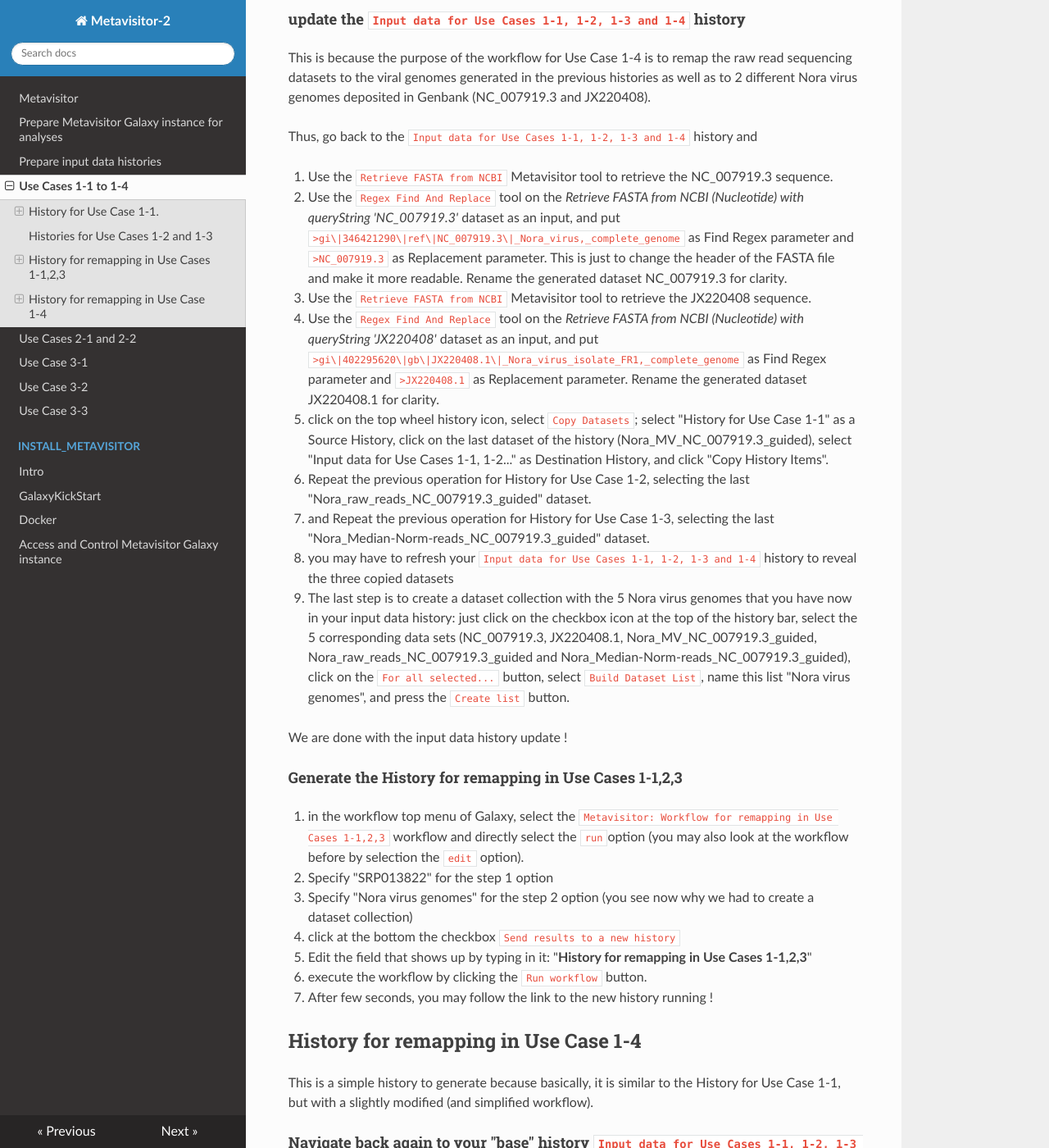
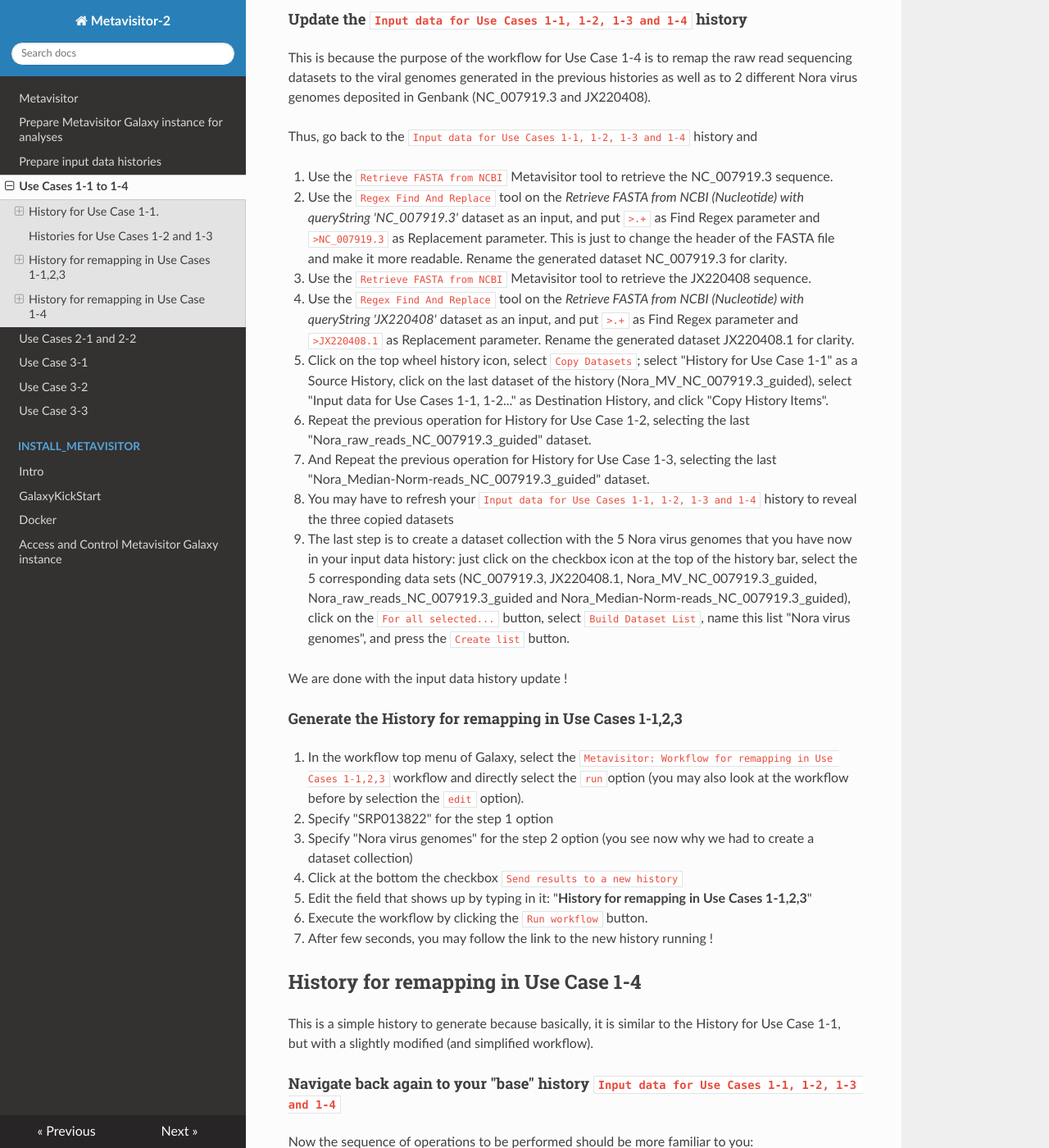
Before and after one commit to ARTbio/metavisitor, an MkDocs documentation site: the page built from docs/use_case_1.md, in a window 1280 px wide and 1400 px high, scrolled down 3113 px. Shown: the whole window at 82% size. Built offline with MkDocs 1.6.1, drawn with Linux system fonts in a browser that asks for light colours; nearby versions of some CDN libraries; old or Windows-style settings are respelled for this version of MkDocs.

Commit message:
Update remapping of Use Cases 1-1,2,3 documentation

```diff
--- a/docs/use_case_1.md
+++ b/docs/use_case_1.md
@@ -60,32 +60,32 @@
 
 Before running the workflow for remapping in Use Cases 1-1,2,3, we need to collect datasets generated in the histories for Use Case 1-1, 1-2 and 1-3 and send them in our `Input data for Use Cases 1-1, 1-2, 1-3 and 1-4` history.
 
-#### update the `Input data for Use Cases 1-1, 1-2, 1-3 and 1-4` history
+#### Update the `Input data for Use Cases 1-1, 1-2, 1-3 and 1-4` history
 
 This is because the purpose of the workflow for Use Case 1-4 is to remap the raw read sequencing datasets to the viral genomes generated in the previous histories as well as to 2 different Nora virus genomes deposited in Genbank (NC_007919.3 and JX220408).
 
 Thus, go back to the `Input data for Use Cases 1-1, 1-2, 1-3 and 1-4` history and
 
 1. Use the `Retrieve FASTA from NCBI` Metavisitor tool to retrieve the NC_007919.3 sequence.
-- Use the `Regex Find And Replace` tool on the _Retrieve FASTA from NCBI (Nucleotide) with queryString 'NC_007919.3'_ dataset as an input, and put `>gi\|346421290\|ref\|NC_007919.3\|_Nora_virus,_complete_genome` as Find Regex parameter and `>NC_007919.3` as Replacement parameter. This is just to change the header of the FASTA file and make it more readable. Rename the generated dataset NC_007919.3 for clarity.
+- Use the `Regex Find And Replace` tool on the _Retrieve FASTA from NCBI (Nucleotide) with queryString 'NC_007919.3'_ dataset as an input, and put `>.+` as Find Regex parameter and `>NC_007919.3` as Replacement parameter. This is just to change the header of the FASTA file and make it more readable. Rename the generated dataset NC_007919.3 for clarity.
 - Use the `Retrieve FASTA from NCBI` Metavisitor tool to retrieve the JX220408 sequence.
-- Use the `Regex Find And Replace` tool on the _Retrieve FASTA from NCBI (Nucleotide) with queryString 'JX220408'_ dataset as an input, and put `>gi\|402295620\|gb\|JX220408.1\|_Nora_virus_isolate_FR1,_complete_genome` as Find Regex parameter and `>JX220408.1` as Replacement parameter. Rename the generated dataset JX220408.1 for clarity.
-- click on the top wheel history icon, select `Copy Datasets`; select "History for Use Case 1-1" as a Source History, click on the last dataset of the history (Nora_MV_NC_007919.3_guided), select "Input data for Use Cases 1-1, 1-2..." as Destination History, and click "Copy History Items".
+- Use the `Regex Find And Replace` tool on the _Retrieve FASTA from NCBI (Nucleotide) with queryString 'JX220408'_ dataset as an input, and put `>.+` as Find Regex parameter and `>JX220408.1` as Replacement parameter. Rename the generated dataset JX220408.1 for clarity.
+- Click on the top wheel history icon, select `Copy Datasets`; select "History for Use Case 1-1" as a Source History, click on the last dataset of the history (Nora_MV_NC_007919.3_guided), select "Input data for Use Cases 1-1, 1-2..." as Destination History, and click "Copy History Items".
 - Repeat the previous operation for History for Use Case 1-2, selecting the last "Nora_raw_reads_NC_007919.3_guided" dataset.
-- and Repeat the previous operation for History for Use Case 1-3, selecting the last "Nora_Median-Norm-reads_NC_007919.3_guided" dataset.
-- you may have to refresh your `Input data for Use Cases 1-1, 1-2, 1-3 and 1-4` history to reveal the three copied datasets
+- And Repeat the previous operation for History for Use Case 1-3, selecting the last "Nora_Median-Norm-reads_NC_007919.3_guided" dataset.
+- You may have to refresh your `Input data for Use Cases 1-1, 1-2, 1-3 and 1-4` history to reveal the three copied datasets
 - The last step is to create a dataset collection with the 5 Nora virus genomes that you have now in your input data history: just click on the checkbox icon at the top of the history bar, select the 5 corresponding data sets (NC_007919.3, JX220408.1, Nora_MV_NC_007919.3_guided, Nora_raw_reads_NC_007919.3_guided and Nora_Median-Norm-reads_NC_007919.3_guided), click on the `For all selected...` button, select `Build Dataset List`, name this list "Nora virus genomes", and press the `Create list` button.
 
 We are done with the input data history update !
 
 #### Generate the History for remapping in Use Cases 1-1,2,3
 
-1. in the workflow top menu of Galaxy, select the `Metavisitor: Workflow for remapping in Use Cases 1-1,2,3` workflow and directly select the `run`option (you may also look at the workflow before by selection the `edit` option).
+1. In the workflow top menu of Galaxy, select the `Metavisitor: Workflow for remapping in Use Cases 1-1,2,3` workflow and directly select the `run`option (you may also look at the workflow before by selection the `edit` option).
 - Specify "SRP013822" for the step 1 option
 - Specify "Nora virus genomes" for the step 2 option (you see now why we had to create a dataset collection)
-- click at the bottom the checkbox `Send results to a new history`
+- Click at the bottom the checkbox `Send results to a new history`
 - Edit the field that shows up by typing in it: "**History for remapping in Use Cases 1-1,2,3**"
-- execute the workflow by clicking the `Run workflow` button.
+- Execute the workflow by clicking the `Run workflow` button.
 - After few seconds, you may follow the link to the new history running !
 
 ## History for remapping in Use Case 1-4
```
